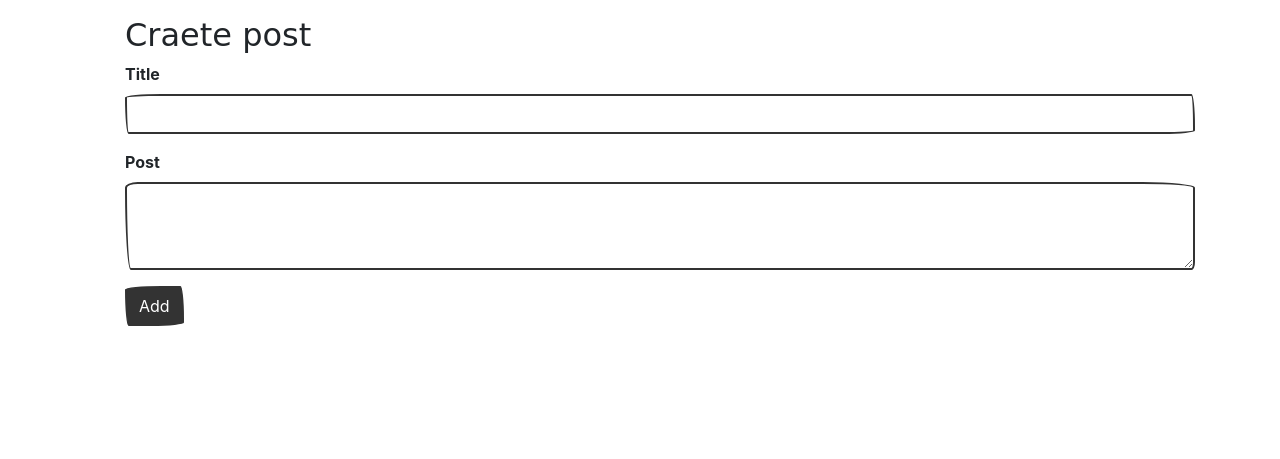
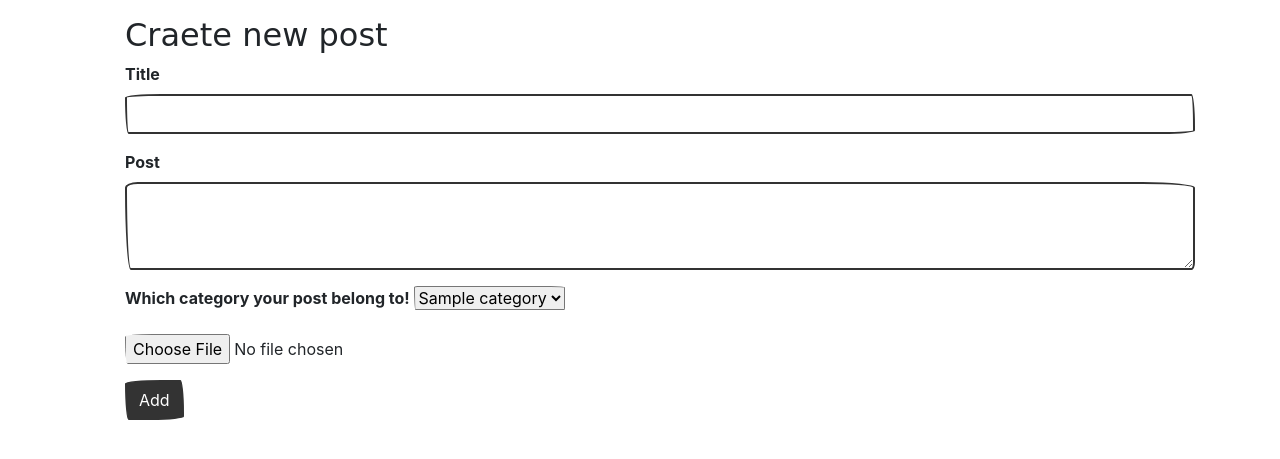
Before and after one commit to M-Ghaith/blog_system, a CodeIgniter app: page /blog/index.php/posts/create in a window 1280 px wide. Shown: the part 62-521 px from the top of the page. Run offline with CodeIgniter, Linux system fonts and the light colour scheme; tables that the repository leaves empty or names only in its code hold one stand-in row (values such as "Sample post"); some libraries are stand-ins or nearby versions; some web fonts are replaced.

Commit message:
Uploading images with the post function

```diff
--- a/application/config/autoload.php
+++ b/application/config/autoload.php
@@ -89,7 +89,7 @@ $autoload['drivers'] = array();
 |
 |	$autoload['helper'] = array('url', 'file');
 */
-$autoload['helper'] = array('url', 'form');
+$autoload['helper'] = array('url', 'form', 'text');
 
 /*
 | -------------------------------------------------------------------
--- a/application/controllers/Posts.php
+++ b/application/controllers/Posts.php
@@ -18,6 +18,8 @@
         }
         public function create(){
             $data['title'] = "This creata Methods";
+            $data['categories'] = $this->post_model->get_categories();
+
             //Validate the form of creating new post
             $this->form_validation->set_rules('title', 'Title', 'required');
             $this->form_validation->set_rules('body', 'Post', 'required');
@@ -27,7 +29,21 @@
                 $this->load->view('posts/create', $data);
                 $this->load->view('templates/footer');
             }else{
-               $this->post_model->create_post();
+               $config['upload_path']          = '../assets/images/posts';
+               $config['allowed_types']        = 'gif|jpg|png';
+               $config['max_size']             = 2048;
+               $config['max_width']            = 1024;
+               $config['max_height']           = 768;
+
+               $this->load->library('upload', $config);
+               if (!$this->upload->do_upload('userfile')){
+                    $error = array('error' => $this->upload->display_errors());
+                    $post_image = 'noimage.jpg';
+               }else{
+                    $data = array('upload_data' => $this->upload->data());
+                    $post_image = $_FILES['userfile']['name'];
+               }
+               $this->post_model->create_post($post_image);
                 redirect('posts');
             }
         }
@@ -40,6 +56,7 @@
             if(empty($data['post'])){
                 show_404();
             }
+            $data['categories'] = $this->post_model->get_categories();
             $data['title'] = "Edit post";
             $this->load->view('templates/header');
             $this->load->view('posts/edit', $data);
--- a/application/models/Post_model.php
+++ b/application/models/Post_model.php
@@ -3,26 +3,33 @@
         public function __construct(){
             $this->load->database();
         }
+
         public function get_posts($slug = FALSE){
             if($slug === FALSE){
-                $this->db->order_by('ID', 'DESC');
+                $this->db->order_by('posts.created_at', 'DESC');
+                $this->db->join('categories', 'categories.id = posts.categorie_id');
                 $query = $this->db->get('posts');
                 return $query->result_array();
             }
+            $this->db->join('categories', 'categories.id = posts.categorie_id');
             $query = $this->db->get_where('posts', array('slug'=> $slug));
             return $query->row_array();
         }
-        public function create_post(){
+
+        public function create_post($post_image){
             $slug = url_title($this->input->post('title'));
 
             $data = array(
                 'title' => $this->input->post('title'),
                 'slug' => $slug,
                 'body' => $this->input->post('body'),
-                'created_at' => date('Y/m/d h:i:sa')
+                'created_at' => date('Y/m/d h:i:sa'),
+                'categorie_id' => $this->input->post('category_id'),
+                'post_image' => $post_image
             );
             return $this->db->insert('posts', $data);
         }
+
         public function delete_post($id){
             $this->db->where('id', $id);
             $this->db->delete('posts');
@@ -38,9 +45,16 @@
                 'slug' => $slug,
                 'body' => $this->input->post('body'),
                 'created_at' => date('Y/m/d h:i:sa'),
-                'edited' => $edited
+                'edited' => $edited,
+                'categorie_id' => $this->input->post('category_id')
             );
             $this->db->where('id', $id);
             return $this->db->update('posts', $data);
         }
+        public function get_categories(){
+            $this->db->order_by('name');
+            $query = $this->db->get('categories');
+            return $query->result_array();
+        }
+
     }
--- a/application/views/posts/create.php
+++ b/application/views/posts/create.php
@@ -1,7 +1,7 @@
 <dir>
-  <h2>Craete post</h2>
+  <h2>Craete new post</h2>
   <?php echo validation_errors(); ?>
-  <?php echo form_open('posts/create');?>
+  <?php echo form_open_multipart('posts/create');?>
     <div class="form-group">
       <label for="exampleInputEmail1">Title</label>
       <input type="text" value="<?php echo set_value('title'); ?>" class="form-control" name="title" id="exampleInputEmail1">
@@ -10,6 +10,18 @@
       <label for="exampleTextarea">Post</label>
       <textarea name="body" value="<?php echo set_value('body'); ?>" class="form-control" id="exampleTextarea" rows="3"></textarea>
     </div>
+    <!-- Select an category -->
+    <div class="form-group">
+    <label>Which category your post belong to! </label>
+      <select name="category_id" class="form_control">
+        <?php foreach($categories as $category): ?>
+        <option value="<?=$category['id']?>"><?=$category['name']?></option>
+        <?php endforeach?>
+      </select>
+    </div>
+    <div class="form-group" >
+      <input type="file" name="userfile" size="20" />
+    </div>
     <button type="submit" class="btn btn-primary">Add</button>
   </form>
   <script>CKEDITOR.replace( 'body' );</script>
--- a/application/views/posts/index.php
+++ b/application/views/posts/index.php
@@ -1,8 +1,9 @@
 <dir>
+<!-- <?=var_dump($posts);?> -->
     <?php foreach($posts as $post) : ?>
         <h3 style="color: #0075ea"><?= $post['title']; ?></h3>
-        <small>Posted on: <?= $post['created_at'];?> &nbsp; <?=$post['edited'];?></small>
-        <p><?= $post['body'];?></p>
+        <small>Posted on: <?= $post['created_at'];?> in <strong><?=$post['name']?></strong> &nbsp; <?=$post['edited'];?></small>
+        <p><?=word_limiter($post['body'],40);?></p>
         <a href="<?php echo site_url('/posts/'.$post['slug']);?>">Read more</a>
         <br><hr><br>
     <?php endforeach?>
--- a/application/views/posts/view.php
+++ b/application/views/posts/view.php
@@ -1,6 +1,6 @@
 <dir>
-    <h2 class=".text-primary"><?=$post['title'];?></h2>
-    <small>Posted on: <?= $post['created_at'];?> &nbsp; <?=$post['edited'];?></small>
+    <h2 class=".text-primary" style="color: #0075ea"><?=$post['title'];?></h2>
+    <small>Posted on: <?= $post['created_at'];?> in <strong><?=$post['name']?></strong> &nbsp; <?=$post['edited'];?></small>
     <div>
         <p><?=$post['body'];?></p>
     </div>
--- a/application/views/templates/header.php
+++ b/application/views/templates/header.php
@@ -7,7 +7,7 @@
     <nav class="navbar navbar-inverse">
             <div class="container" >
                 <div class="navbar-header">
-                    <h1><a class="navbar-brand" href="#">Galaxy blog</a></h1>
+                    <h1><a class="navbar-brand" href="<?= base_url();?>posts">Galaxy blog</a></h1>
                 </div>
                 <div class="nav" >
                         <li><a href="<?= base_url();?>">Home</a></li>&nbsp;&nbsp;
```
Also changed, not shown: application/views/posts/edit.php (+9 -0 lines).
